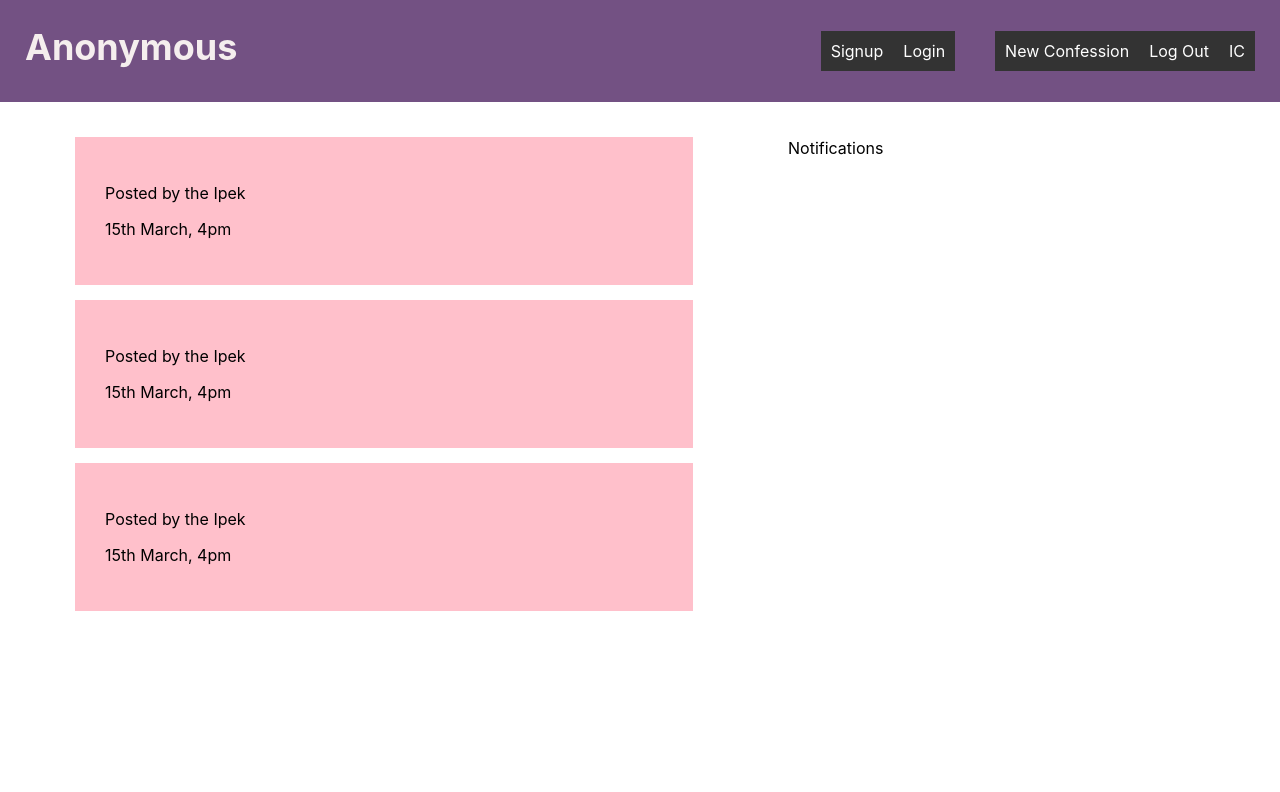
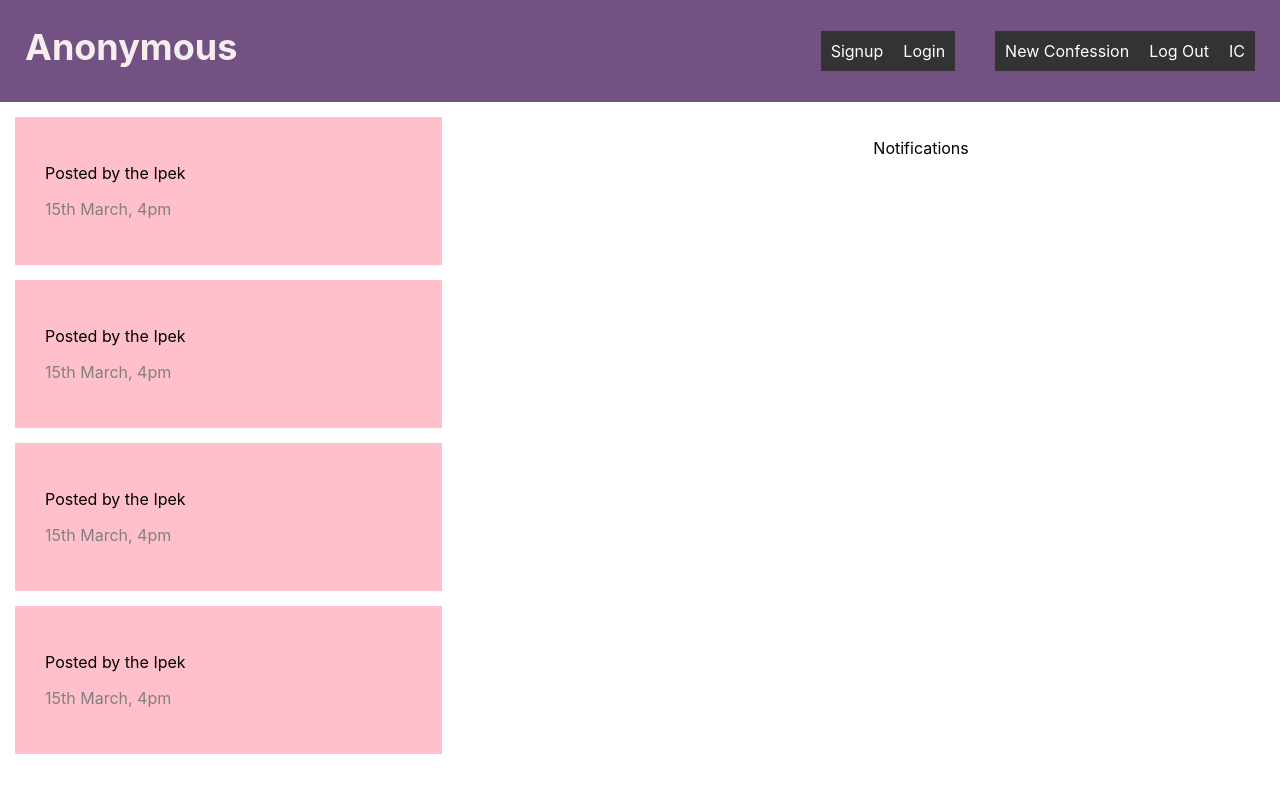
Before and after one commit to ironcarbon/React-Redux-Firebase-App, a React (Create React App) app in the folder anonymous-app/: page / in a window 1280 px wide. Shown: the top 792 px of the page. Built offline with nearby package versions, Linux system fonts and the light colour scheme.

Commit message:
Confession Summary Component

```diff
--- a/anonymous-app/src/components/confession/ConfessionList.js
+++ b/anonymous-app/src/components/confession/ConfessionList.js
@@ -1,23 +1,14 @@
 import React from 'react';
 import confession from './confession.css';
+import ConfessionSummary from './ConfessionSummary';
 
 const ConfessionList = () => {
     return (
-        <div className="confession-list">
-            <div className="borders">
-                <p>Posted by the Ipek</p>
-                <p>15th March, 4pm</p>
-            </div>
-            <div className="borders">
-                <p>Posted by the Ipek</p>
-                <p>15th March, 4pm</p>
-            </div>
-            <div className="borders">
-                <p>Posted by the Ipek</p>
-                <p>15th March, 4pm</p>
-            </div>
-
-
+        <div>
+            <ConfessionSummary />
+            <ConfessionSummary />
+            <ConfessionSummary />
+            <ConfessionSummary />
         </div>
     )
 }
--- a/anonymous-app/src/components/confession/ConfessionSummary.js
+++ b/anonymous-app/src/components/confession/ConfessionSummary.js
@@ -0,0 +1,12 @@
+import React from 'react';
+
+const ConfessionSummary = () => {
+    return (
+        <div className="confession-list">
+            <p>Posted by the Ipek</p>
+            <p className="grey">15th March, 4pm</p>
+        </div>
+    )
+}
+
+export default ConfessionSummary;
--- a/anonymous-app/src/components/confession/confession.css
+++ b/anonymous-app/src/components/confession/confession.css
@@ -1,20 +1,36 @@
-.confession-list{
 
-  float: left;
-  width: 60%;
-  padding: 20px 60px;
+*{
+  box-sizing: border-box;
 
 }
 
-.borders{
-    background: pink;
-    padding: 30px 30px;
-    margin:15px;
+.dashboard{
+  display: grid;
+  grid-template-columns: 2fr 1fr;
+}
+
+
+.confession-list{
+
+  width: 50%;
+  background: pink;
+  padding: 30px 30px;
+  margin:15px;
 }
 
 .notifications{
     float: right;
-    width: 40%;
+    width: 30%;
     padding: 20px;
 
 }
+
+.grey{
+    color: grey;
+}
+
+.dashboard:after{
+  content:"";
+  display: block;
+  clear: both;
+}
--- a/anonymous-app/src/components/dashboard/Notifications.js
+++ b/anonymous-app/src/components/dashboard/Notifications.js
@@ -1,5 +1,5 @@
 import React from 'react';
-import dashboard from './dashboard.css';
+
 
 const Notifications = () => {
     return (
--- a/anonymous-app/src/components/dashboard/dashboard.css
+++ /dev/null
@@ -1,16 +0,0 @@
-*{
-    box-sizing: border-box;
-
-}
-
-.dashboard{
-    display: float;
-}
-
-
-
-.dashboard:after{
-    content: "";
-    display: block;
-    clear: both;
-}
```
Also changed, not shown: anonymous-app/src/components/dashboard/Dashboard.js (+1 -6 lines).
